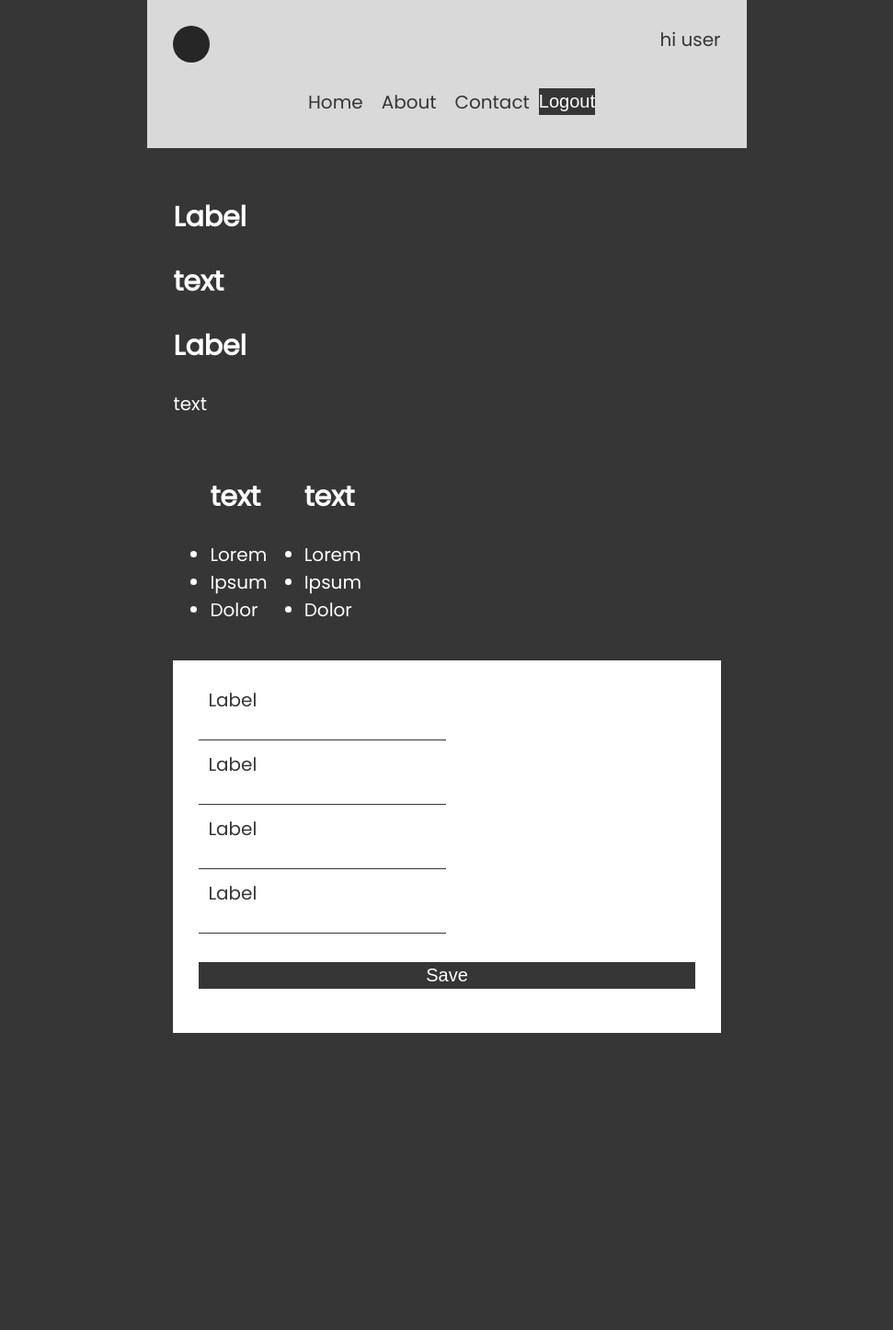
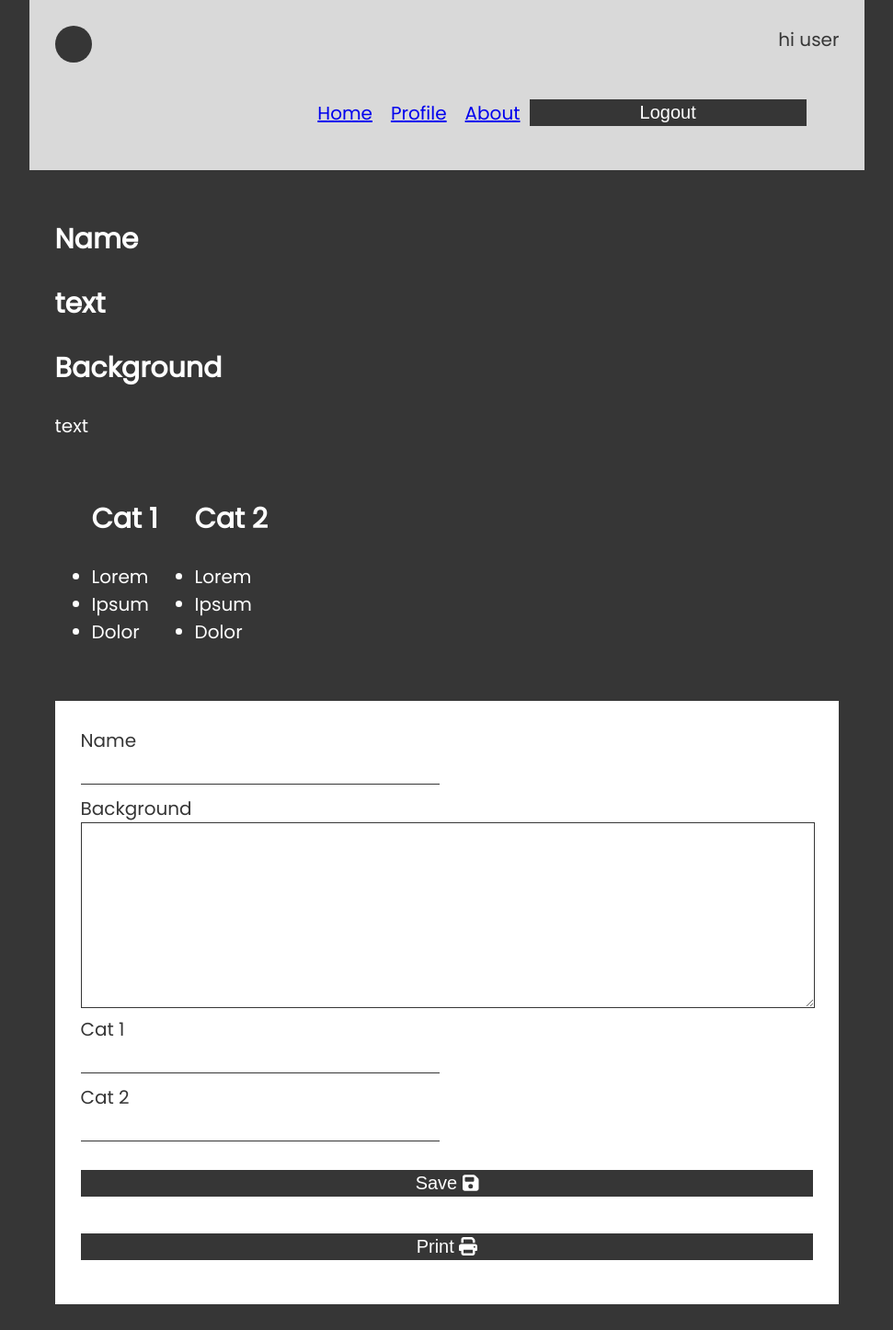
Before and after one commit to josepharsenicsulfate/cap-state-web, a React (Create React App) app: page /home in a window 1280 px wide. Shown: the whole page at 92% size, without its empty margins (154-1125 px from the left). Before the commit the page ends 1151 px from the top, so only its background shows below. Built offline with nearby package versions, Linux system fonts and the light colour scheme.

Commit message:
started working on html to pdf

```diff
--- a/package.json
+++ b/package.json
@@ -3,9 +3,14 @@
   "version": "0.1.0",
   "private": true,
   "dependencies": {
+    "@fortawesome/fontawesome-svg-core": "^6.1.1",
+    "@fortawesome/free-solid-svg-icons": "^6.1.1",
+    "@fortawesome/react-fontawesome": "^0.1.18",
     "@testing-library/jest-dom": "^5.16.4",
     "@testing-library/react": "^13.2.0",
     "@testing-library/user-event": "^13.5.0",
+    "html2canvas": "^1.4.1",
+    "jspdf": "^2.5.1",
     "react": "^18.1.0",
     "react-dom": "^18.1.0",
     "react-router-dom": "^6.3.0",
--- a/src/App.css
+++ b/src/App.css
@@ -3,11 +3,25 @@
   align-items: center;
   justify-content: center;
   flex-wrap: wrap;
-  width: 100%;
+  min-width: 100%;
+}
+
+.link{
+  font-size: 0.6rem;
+  text-decoration: underline;
+}
+
+.link:hover{
+  color: var(--mk-white-);
+  cursor: pointer;
+}
+
+.link:visited{
+  color: var(--mk-black-);
 }
 
 button{
-  width: 100%;
+  min-width: 100%;
   font-size: 1rem;
   margin: 1rem 0;
 
@@ -27,8 +41,10 @@ input{
   background: none;
   border: none;
   border-bottom: 1px solid var(--mk-black-);
+  font-family: 'Poppins', 'sans-serif';
   font-size: 1rem;
   margin-bottom: 11px;
+  text-align: justify;
 }
 
 input:focus{
@@ -38,3 +54,16 @@ input:focus{
   background: none;
   font-size: 1rem;
 }
+
+textarea{
+  padding: 0;
+  border: 1px solid var(--mk-black-);
+  min-width: 100%;
+  min-height: 200px;
+  font-family: 'Poppins', 'sans-serif';
+  font-size: 0.9rem;
+}
+
+textarea:focus{
+  outline: none;
+}
--- a/src/App.js
+++ b/src/App.js
@@ -5,6 +5,11 @@ import Login from './pages/Login/Login'
 import Register from './pages/Register/Register'
 
 import { Routes, Route } from 'react-router-dom'
+
+import { library } from '@fortawesome/fontawesome-svg-core'
+import { faBars, faFloppyDisk, faPrint } from '@fortawesome/free-solid-svg-icons'
+
+library.add(faBars, faFloppyDisk, faPrint)
 
 function App() {
 
--- a/src/components/Navigation/Navigation.css
+++ b/src/components/Navigation/Navigation.css
@@ -24,8 +24,8 @@
     height: 2rem;
     width: 2rem;
 
-    background-color: var(--mat-black-);
-    color: var(--off-white-);
+    background-color: var(--mk-black-);
+    color: var(--mk-white-);
 
     text-align: center;
 
--- a/src/components/Navigation/Navigation.js
+++ b/src/components/Navigation/Navigation.js
@@ -1,7 +1,7 @@
 import React from 'react'
-
-// import { Route, BrowserRoute } from 'react-router-dom'
 import './Navigation.css'
+import { FontAwesomeIcon } from '@fortawesome/react-fontawesome'
+import { Link } from 'react-router-dom'
 
 function Navigation() {
 
@@ -10,6 +10,7 @@ function Navigation() {
   }
 
   const accessKey = localStorage.getItem('accessKey')
+  // const fname = localStorage.getItem('fname')
 
   const logout = () => {
     localStorage.removeItem('accessKey', accessKey)
@@ -20,16 +21,16 @@ function Navigation() {
       <div className='icon-container'>
         <div className='circle'></div>
         <p>hi user</p>
-        <p className='borg' onClick={toggle}>click borg</p>
+        <p className='borg' onClick={toggle}>
+          <FontAwesomeIcon icon='bars' />
+        </p>
       </div>
       <div className='link-container'>
         <ul className='nav-link'>
-          <li>Home</li>
-          <li>About</li>
-          <li>Contact</li>
-          <form onSubmit={logout}>
-            <button type='submit'>Logout</button>
-          </form>
+          <li><Link to='/home'>Home</Link></li>
+          <li><Link to='/'>Profile</Link></li>
+          <li><Link to='/'>About</Link></li>
+          <button onClick={logout}>Logout</button>
         </ul>
       </div>
     </div>
--- a/src/index.css
+++ b/src/index.css
@@ -4,13 +4,11 @@ html{
   font-size: 20px;
   font-family: 'Poppins', sans-serif;
 
-  --des-purple-: hsla(242, 58%, 73%, 1);
-  --mat-black-: hsla(240, 1%, 15%, 1);
-  --off-white-: hsla(0, 0%, 100%, 1);
-
-  --mk-black-: #363636;
-  --mk-white-: #ffffff;
-  --mk-grey-: #d9d9d9
+  --mk-purple-: hsla(242, 58%, 73%, 1);
+  --mk-black-: hsla(0, 0%, 21%, 1);
+  --mk-white-: hsla(0, 0%, 100%, 1);
+  --mk-white-80a-: hsla(0, 0%, 100%, 0.8);
+  --mk-grey-: hsla(0, 0%, 85%,1);
 
 }
 
--- a/src/pages/Home/Home.css
+++ b/src/pages/Home/Home.css
@@ -1,41 +1,62 @@
 .home{
     color: var(--mk-white-);
+    display: flex;
+    /* display: grid;
+    grid-template-columns: repeat(2, 100%);
+    overflow: scroll; */
+    flex-wrap: wrap;
     padding: 1.4rem;
+    gap: 2rem;
+}
+
+.ccs-content{
+    min-width: 100%;
+    background-color: var(--mk-black-);
+}
+
+.list-container{
+    min-width: 100%;
     display: flex;
-    gap: 1rem;
     flex-wrap: wrap;
 }
 
-.grid{
-    display: grid;
-    grid-template-columns: repeat(2, 1fr);
-    width: 100%;
+.ccs-form{
+    min-width: 100%;
+    position: relative;
 }
 
-.ccs-form{
-    width: 100%;
-}
-
-.deets{
+.ccs-form-fields{
     background-color: var(--mk-white-);
     padding: 1.4rem;
 }
 
-.deets label{
+.ccs-form-fields label{
     display: block;
-    width: 100%;
+    min-width: 100%;
     color: var(--mk-black-);
     margin: 0;
     border: none;
-    text-indent: 0.5rem;
 }
 
-.deets input{
+.ccs-form-fields input{
     border-bottom: 1px solid var(--mk-black-);
 }
 
-.deets input:focus{
+.ccs-form-fields input:focus{
     border: none;
     border-bottom: 1px solid var(--mk-black-);
     outline: none;
 }
+
+.modal{
+    position: absolute;
+    z-index: 10;
+    min-width: 50vw;
+    min-height: 50vw;
+    align-items: center;
+    justify-content: center;
+    display: none;
+    color: var(--mk-black-);
+    background-color: var(--mk-white-80a-);
+    top: 0;
+}
--- a/src/pages/Home/Home.js
+++ b/src/pages/Home/Home.js
@@ -3,6 +3,11 @@ import React from 'react'
 import './Home.css'
 
 import Navigation from '../../components/Navigation/Navigation'
+
+import { FontAwesomeIcon } from '@fortawesome/react-fontawesome'
+
+import html2canvas from 'html2canvas'
+import jsPDF from 'jspdf'
 
 function Home() {
   let inputSet = {
@@ -22,10 +27,10 @@ function Home() {
     inputSet.field4 = document.querySelector('#input-4').value
     localStorage.setItem('input', JSON.stringify(inputSet))
     alert('input submitted')
-    print()
+    save()
   }
 
-  const print = () => {
+  const save = () => {
     inputGet = JSON.parse(localStorage.getItem('input'))
     document.querySelector('#field-1').innerHTML = inputGet.field1
     document.querySelector('#field-2').innerHTML = inputGet.field2
@@ -33,24 +38,41 @@ function Home() {
     document.querySelector('#field-4').innerHTML = inputGet.field4
   }
 
+  const print = () => {
+    const width = document.querySelector('.ccs-content').offsetWidth
+    const height = document.querySelector('.ccs-content').offsetHeight
+    const domElement = document.querySelector('.ccs-content')
+    html2canvas(domElement, { onclone: (document) => {
+      document.querySelector('.save-btn').style.visibility = 'hidden'
+    }})
+    .then((canvas) => {
+      const px2in = 0.0104166667
+      const img = canvas.toDataURL('image/jpeg')
+      const pdf = new jsPDF('p', 'in', [width*px2in,height*px2in])
+      pdf.addImage(img, 'JPEG', 0, 0, width*px2in, height*px2in)
+      pdf.save('sample.pdf')
+    })
+  }
+
   return (
     <div>
+
       <Navigation />
       <div className="home">
         <section className='ccs-content'>
-          <h2>Label</h2>
+          <h2>Name</h2>
           <h2 id='field-1'>text</h2>
-          <h2>Label</h2>
+          <h2>Background</h2>
           <p id='field-2'>text</p>
-          <div className='grid'>
+          <div className='list-container'>
             <ul>
-              <h2 id='field-3'>text</h2>
+              <h2 id='field-3'>Cat 1</h2>
               <li>Lorem</li>
               <li>Ipsum</li>
               <li>Dolor</li>
             </ul>
             <ul>
-              <h2 id='field-4'>text</h2>
+              <h2 id='field-4'>Cat 2</h2>
               <li>Lorem</li>
               <li>Ipsum</li>
               <li>Dolor</li>
@@ -58,19 +80,28 @@ function Home() {
           </div>
         </section>
         <section className='ccs-form' >
-          <form className='deets' onSubmit={change}>
-            <label htmlFor=''>Label</label>
+          <form className='ccs-form-fields' onSubmit={change}>
+            <label htmlFor=''>Name</label>
             <input type='text' id='input-1' />
-            <label htmlFor=''>Label</label>
-            <input type='text' id='input-2' />
-            <label htmlFor=''>Label</label>
+            <label htmlFor=''>Background</label>
+            <textarea type='text' id='input-2' />
+            <label htmlFor=''>Cat 1</label>
             <input type='text' id='input-3' />
-            <label htmlFor=''>Label</label>
+            <label htmlFor=''>Cat 2</label>
             <input type='text' id='input-4' />
-            <button type='submit'>Save</button>
+            <button
+              type='submit'>
+              Save <FontAwesomeIcon icon='floppy-disk' />
+            </button>
+            <button
+              className='save-btn'
+              onClick={print}>
+              Print <FontAwesomeIcon icon='print' />
+            </button>
           </form>
         </section>
       </div>
+      <div className='modal'>modal kekw</div>
     </div>
   )
 }
--- a/src/pages/Login/Login.css
+++ b/src/pages/Login/Login.css
@@ -8,7 +8,7 @@
     justify-content: center;
 
     background-color: var(--mk-grey-);
-    color: var(--mat-black-);
+    color: var(--mk-black-);
 
     padding: 1.2rem;
 }
@@ -16,13 +16,3 @@
 .card > form > * {
     display: block;
 }
-
-.link{
-    font-size: 0.6rem;
-    text-decoration: underline;
-}
-
-.link:hover{
-    color: var(--mk-white-);
-    cursor: pointer;
-}
--- a/src/pages/Login/Login.js
+++ b/src/pages/Login/Login.js
@@ -1,8 +1,7 @@
 import React from 'react'
-
 import './Login.css'
-
-import { Link, Navigate } from 'react-router-dom'
+import { Link } from 'react-router-dom'
+// import { Link, Navigate } from 'react-router-dom'
 
 function Login() {
 
@@ -13,10 +12,10 @@ function Login() {
     password = document.querySelector('#password').value
   }
 
-  const redirect = (accessKey) => {
-    localStorage.setItem('accessKey', accessKey)
-    Navigate('/home')
-  }
+  // const redirect = (accessKey) => {
+  //   localStorage.setItem('accessKey', accessKey)
+  //   Navigate('/home')
+  // }
 
   const login = (e) => {
     e.preventDefault()
@@ -40,7 +39,8 @@ function Login() {
 
     fetch("http://127.0.0.1:8000/api/v1/auth/login", requestOptions)
       .then(response => response.text())
-      .then(result => JSON.parse(result).accessToken ? redirect(JSON.parse(result).accessToken) : alert('Invalid credentials.'))
+      .then(result => console.log(JSON.parse(result)))
+      // .then(result => JSON.parse(result).accessToken ? redirect(JSON.parse(result).accessToken) : alert('Invalid credentials.'))
       .catch(error => console.log(error))
   }
 
@@ -53,10 +53,11 @@ function Login() {
           <label htmlFor="password">Password:</label>
           <input type="password" name="password" id="password" />
           <button type='submit'>Login</button>
-          <Link to='/register'><p className='link'>Don't have an account yet?</p></Link>
+          <Link to='/register'>
+            <p className='link'>Don't have an account yet?</p>
+          </Link>
         </form>
       </div>
-
     </div>
   )
 }
--- a/src/pages/Register/Register.css
+++ b/src/pages/Register/Register.css
@@ -8,7 +8,7 @@
     justify-content: center;
 
     background-color: var(--mk-grey-);
-    color: var(--mat-black-);
+    color: var(--mk-black-);
 
     padding: 1.2rem;
 }
@@ -16,13 +16,3 @@
 .card > form > * {
     display: block;
 }
-
-.link{
-    font-size: 0.6rem;
-    text-decoration: underline;
-}
-
-.link:hover{
-    color: var(--mk-white-);
-    cursor: pointer;
-}
--- a/src/pages/Register/Register.js
+++ b/src/pages/Register/Register.js
@@ -59,7 +59,9 @@ function Register() {
           <label htmlFor="cpassword">Confirm Password:</label>
           <input type="password" name="password" id="cpassword" />
           <button type='submit'>Register</button>
-          <Link to='/login'><p className='link'>Already have an account?</p></Link>
+          <Link to='/login'>
+            <p className='link'>Already have an account?</p>
+          </Link>
         </form>
       </div>
 
```
Also changed, not shown: 1 other file (tests, documents, lock files or other folders).
